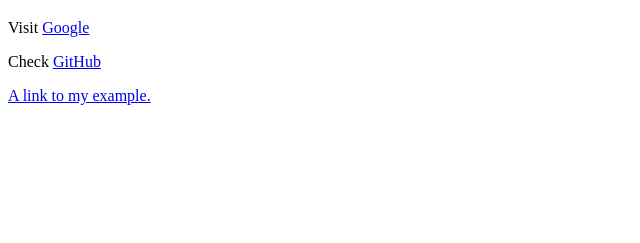
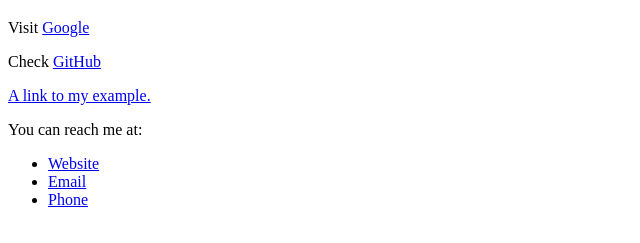
Before and after one commit to Prasanna-Ganesan/learn-html-step-by-step, a plain HTML site: page 01-basics/Links.html in a window 1280 px wide. Shown: the part 61-304 px from the top of the page, without its empty margins (0-640 px from the left). Drawn offline with Linux system fonts and the light colour scheme.

Commit message:
Update Links.html

```diff
--- a/01-basics/Links.html
+++ b/01-basics/Links.html
@@ -17,5 +17,14 @@
 
 <!-- To use quote marks inside other quote marks of the same type (single quote or double quote) -->
   <a href="https://www.google.com" title="An &quot;interesting&quot; reference">A link to my example.</a>
+
+<!-- This tag is also used for -->
+  <p>You can reach me at:</p>
+
+<ul>
+  <li><a href="https://google.com">Website</a></li>
+  <li><a href="mailto:m.bluth@example.com">Email</a></li>
+  <li><a href="tel:+123456789">Phone</a></li>
+</ul>
 </body>
 </html>
```
